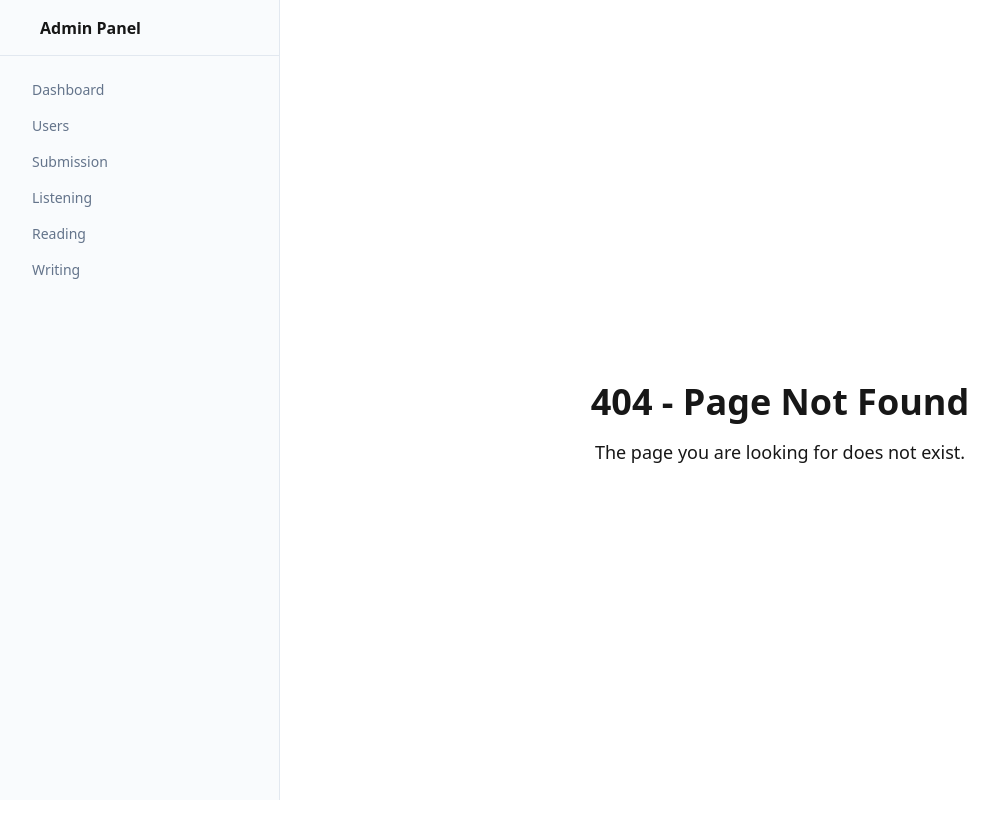
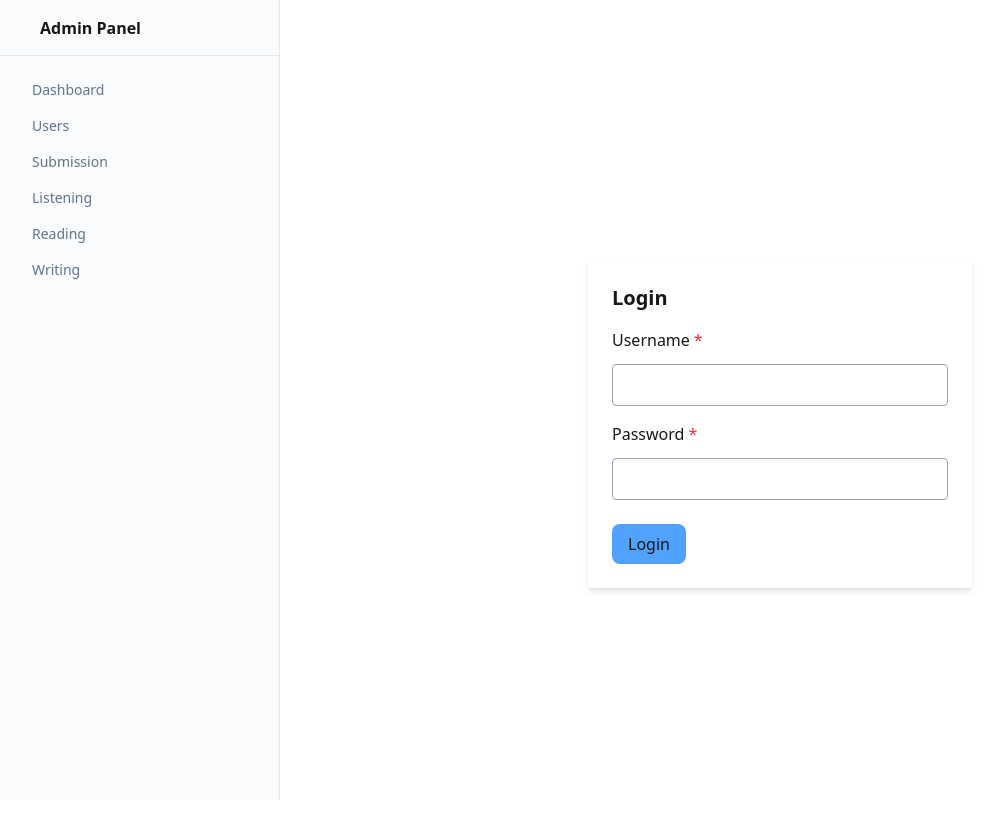
Before and after one commit to samanwirst/eit_platform, a Next.js app in the folder client/: page /login in a window 1280 px wide. Before the commit this address had no page. Shown: the top 838 px of the page, without its empty margins (0-1002 px from the left). Built offline with nearby package versions, Linux system fonts and the light colour scheme; some icons are missing.

Commit message:
auth process implemented

```diff
--- a/client/src/app/layout.tsx
+++ b/client/src/app/layout.tsx
@@ -1,6 +1,7 @@
 import type { Metadata } from "next";
 import "./globals.css";
 import LayoutDefault from "@/components/Layouts/LayoutDefault";
+import { AuthProvider } from "@/contexts/AuthContext";
 
 export const metadata: Metadata = {
   title: "EIT Mock Platform",
@@ -16,7 +17,9 @@ export default function RootLayout({
     <html lang="en">
       <body>
         <LayoutDefault>
-          {children}
+          <AuthProvider>
+            {children}
+          </AuthProvider>
         </LayoutDefault>
       </body>
     </html>
--- /dev/null
+++ b/client/src/app/login/page.tsx
@@ -0,0 +1,59 @@
+'use client';
+
+import React, { useState } from 'react';
+import { useAuth } from '@/contexts/AuthContext';
+import InputDefault from '@/components/Inputs/InputDefault';
+import ButtonDefault from '@/components/Buttons/ButtonDefault';
+
+export default function LoginPage() {
+    const { login } = useAuth();
+    const [username, setUsername] = useState('');
+    const [password, setPassword] = useState('');
+    const [error, setError] = useState<string | null>(null);
+    const [loading, setLoading] = useState(false);
+
+    const handleSubmit = async (e: React.FormEvent) => {
+        e.preventDefault();
+        setLoading(true);
+        setError(null);
+        try {
+            await login(username, password);
+            // после успешного логина AuthProvider перенаправит
+        } catch (err: any) {
+            setError(err.message);
+        } finally {
+            setLoading(false);
+        }
+    };
+
+    return (
+        <div className="flex items-center justify-center h-screen">
+            <form onSubmit={handleSubmit} className="p-6 shadow-md rounded bg-white w-full max-w-sm">
+                <h1 className="text-xl font-semibold mb-4">Login</h1>
+                {error && <p className="text-red-500 mb-2">{error}</p>}
+
+                <InputDefault
+                    label="Username"
+                    name="username"
+                    type="text"
+                    value={username}
+                    onChange={e => setUsername(e.target.value)}
+                    required
+                    customClasses="mb-4"
+                />
+
+                <InputDefault
+                    label="Password"
+                    name="password"
+                    type="password"
+                    value={password}
+                    onChange={e => setPassword(e.target.value)}
+                    required
+                    customClasses="mb-6"
+                />
+
+                <ButtonDefault label={loading ? 'Logging in…' : 'Login'} disabled={loading} type="submit" />
+            </form>
+        </div>
+    );
+}
--- /dev/null
+++ b/client/src/contexts/AuthContext.tsx
@@ -0,0 +1,96 @@
+'use client';
+
+import React, { createContext, useState, useEffect, useContext } from 'react';
+import { useRouter } from 'next/navigation';
+import { login as apiLogin, refreshToken as apiRefresh } from '@/utils/api';
+
+interface AuthContextValue {
+    user: { username: string; role: string } | null;
+    accessToken: string | null;
+    login: (username: string, password: string) => Promise<void>;
+    logout: () => void;
+}
+
+const AuthContext = createContext<AuthContextValue | undefined>(undefined);
+
+export const AuthProvider: React.FC<{ children: React.ReactNode }> = ({ children }) => {
+    const router = useRouter();
+    const [accessToken, setAccessToken] = useState<string | null>(null);
+    const [refreshToken, setRefreshToken] = useState<string | null>(null);
+    const [user, setUser] = useState<{ username: string; role: string } | null>(null);
+
+    // при старте читаем из localStorage
+    useEffect(() => {
+        const at = localStorage.getItem('accessToken');
+        const rt = localStorage.getItem('refreshToken');
+        const usr = localStorage.getItem('user');
+        if (at && rt && usr) {
+            setAccessToken(at);
+            setRefreshToken(rt);
+            setUser(JSON.parse(usr));
+        }
+    }, []);
+
+    // переадресация на логин, если неавторизован и не на /login
+    useEffect(() => {
+        const publicPaths = ['/login'];
+        if (!accessToken && !publicPaths.includes(window.location.pathname)) {
+            router.replace('/login');
+        }
+    }, [accessToken, router]);
+
+    const login = async (username: string, password: string) => {
+        const { access, refresh } = await apiLogin(username, password);
+        // здесь apiLogin делает POST("/token/")
+        // и возвращает { access, refresh }
+        // в твоём api.ts реализуй это так:
+        // export const login = (u,p) => post<{access:string,refresh:string}>('/token/', {username:u,password:p});
+        localStorage.setItem('accessToken', access);
+        localStorage.setItem('refreshToken', refresh);
+        // декодируем токен, чтобы получить username/role
+        const payload = JSON.parse(atob(access.split('.')[1]));
+        const usr = { username: payload.username, role: payload.role };
+        localStorage.setItem('user', JSON.stringify(usr));
+        setAccessToken(access);
+        setRefreshToken(refresh);
+        setUser(usr);
+        router.replace('/'); // после логина на главную или dashboard
+    };
+
+    const logout = () => {
+        localStorage.removeItem('accessToken');
+        localStorage.removeItem('refreshToken');
+        localStorage.removeItem('user');
+        setAccessToken(null);
+        setRefreshToken(null);
+        setUser(null);
+        router.replace('/login');
+    };
+
+    // автоматический рефреш токена при истечении срока (упрощённо)
+    useEffect(() => {
+        if (!refreshToken) return;
+        const interval = setInterval(async () => {
+            try {
+                const { access: newAccess } = await apiRefresh(refreshToken);
+                localStorage.setItem('accessToken', newAccess);
+                setAccessToken(newAccess);
+            } catch {
+                logout();
+            }
+        }, 1000 * 60 * 10); // каждые 10 минут
+        return () => clearInterval(interval);
+    }, [refreshToken]);
+
+    return (
+        <AuthContext.Provider value={{ user, accessToken, login, logout }}>
+            {children}
+        </AuthContext.Provider>
+    );
+};
+
+export const useAuth = () => {
+    const ctx = useContext(AuthContext);
+    if (!ctx) throw new Error('useAuth must be inside AuthProvider');
+    return ctx;
+};
```
